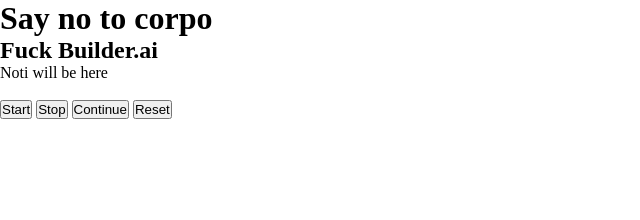
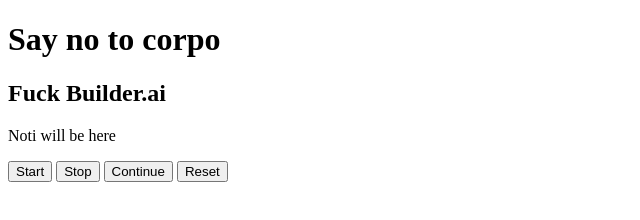
Before and after one commit to blurk/tauri-macro, a website with bundled scripts: page src/index.html in a window 1280 px wide. Shown: the whole page, without its empty margins (0-640 px from the left). Built offline with nearby package versions, Linux system fonts and the light colour scheme.

Commit message:
refactor

```diff
--- a/package.json
+++ b/package.json
@@ -4,7 +4,8 @@
   "version": "0.1.0",
   "type": "module",
   "scripts": {
-    "tauri": "tauri"
+    "tauri": "tauri",
+    "dev": "tauri dev"
   },
   "devDependencies": {
     "@tauri-apps/cli": "^2"
--- a/src/index.html
+++ b/src/index.html
@@ -17,13 +17,12 @@
   </head>
 
   <body>
-    <main class="container">
+    <main>
       <h1>Say no to corpo</h1>
       <h2>Fuck Builder.ai</h2>
 
       <p id="txtCountDown">Noti will be here</p>
 
-      <br />
       <button type="button" id="btnStart">Start</button>
       <button type="button" id="btnStop">Stop</button>
       <button type="button" id="btnContinue">Continue</button>
--- a/src/main.js
+++ b/src/main.js
@@ -30,7 +30,7 @@
     loop: true,
   });
 
-  const contentRes = await fetch("/content.txt");
+  const contentRes = await fetch("/files/content.txt");
   const content = await contentRes.text();
 
   const macro = new Macro({
--- a/src/styles.css
+++ /dev/null
@@ -1,10 +0,0 @@
-* {
-  margin: 0;
-  padding: 0;
-  box-sizing: border-box;
-  outline-width: 0;
-}
-
-textarea {
-  padding: 1rem;
-}
```
Also changed, not shown: src/files/content.txt (renamed from src/content.txt), 1 other file.
